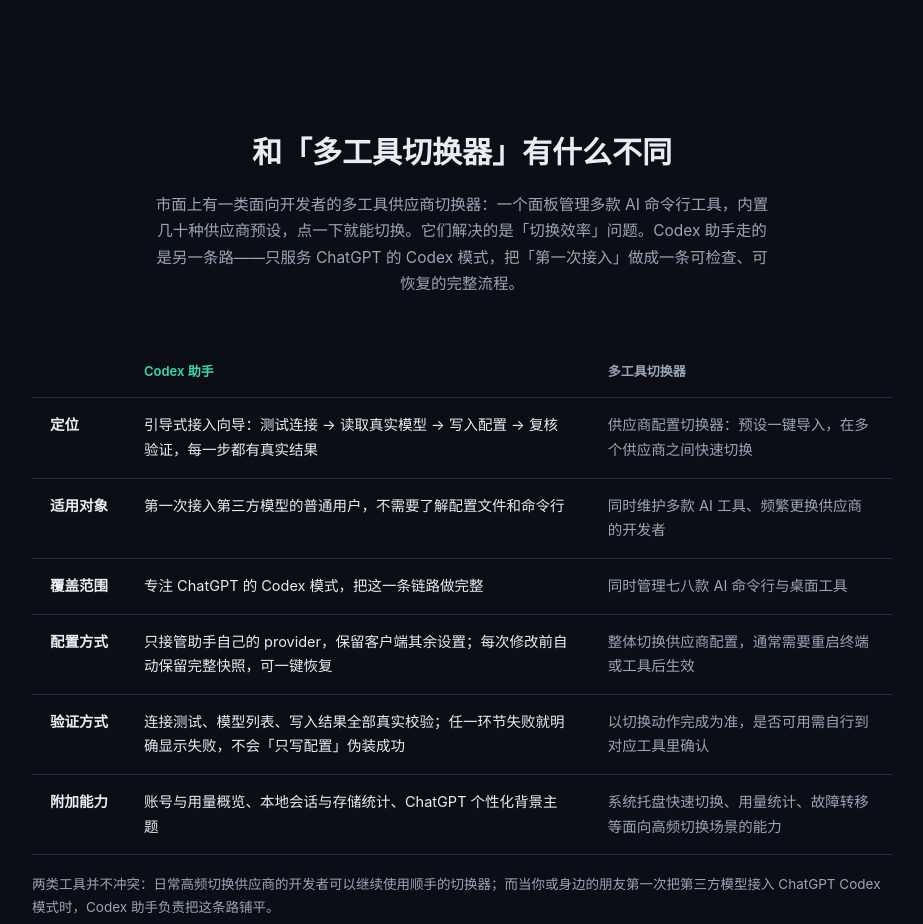
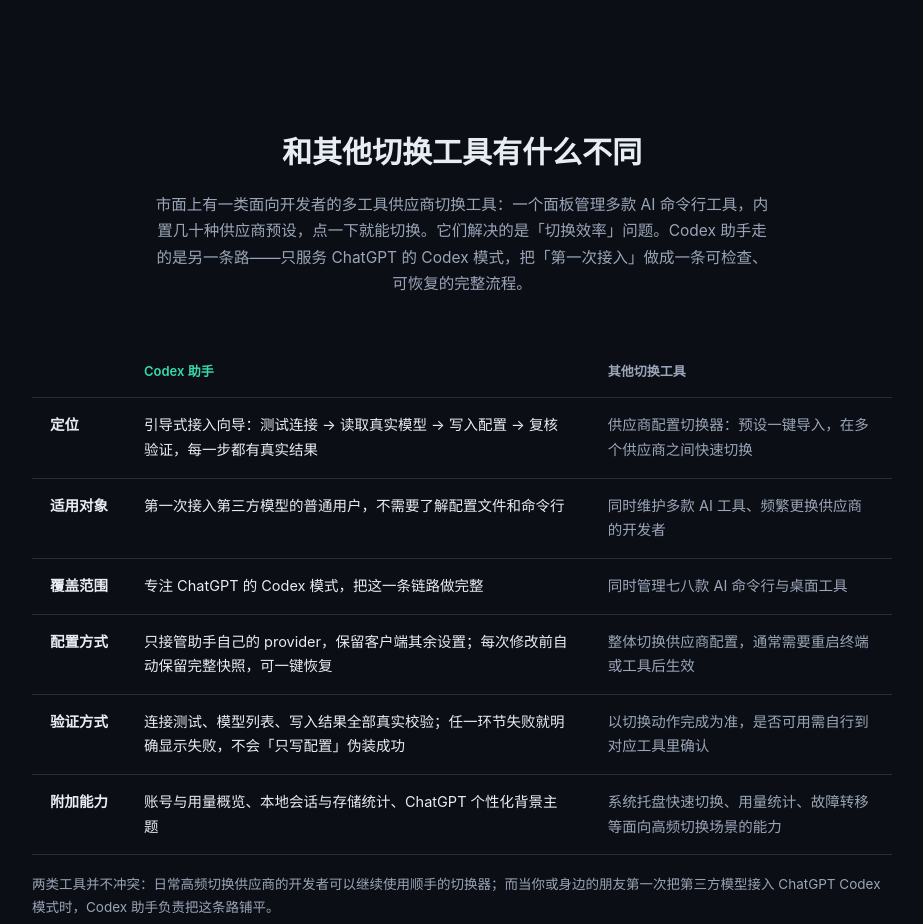
Before and after one commit to pathlyapp/codex-assistant-app, a plain HTML site: page index.html in a window 1280 px wide. Shown: the part 3360-4284 px from the top of the page, without its empty margins (178-1101 px from the left). Drawn offline with Linux system fonts and the light colour scheme.

Commit message:
site: rename comparison label to 其他切换工具

```diff
--- a/index.html
+++ b/index.html
@@ -257,12 +257,12 @@
 
 <section id="compare">
   <div class="container">
-    <h2 class="section-title">和「多工具切换器」有什么不同</h2>
-    <p class="section-sub">市面上有一类面向开发者的多工具供应商切换器：一个面板管理多款 AI 命令行工具，内置几十种供应商预设，点一下就能切换。它们解决的是「切换效率」问题。Codex 助手走的是另一条路——只服务 ChatGPT 的 Codex 模式，把「第一次接入」做成一条可检查、可恢复的完整流程。</p>
+    <h2 class="section-title">和其他切换工具有什么不同</h2>
+    <p class="section-sub">市面上有一类面向开发者的多工具供应商切换工具：一个面板管理多款 AI 命令行工具，内置几十种供应商预设，点一下就能切换。它们解决的是「切换效率」问题。Codex 助手走的是另一条路——只服务 ChatGPT 的 Codex 模式，把「第一次接入」做成一条可检查、可恢复的完整流程。</p>
     <div class="compare-wrap">
       <table class="compare">
         <thead>
-          <tr><th></th><th>Codex 助手</th><th>多工具切换器</th></tr>
+          <tr><th></th><th>Codex 助手</th><th>其他切换工具</th></tr>
         </thead>
         <tbody>
           <tr>
```
